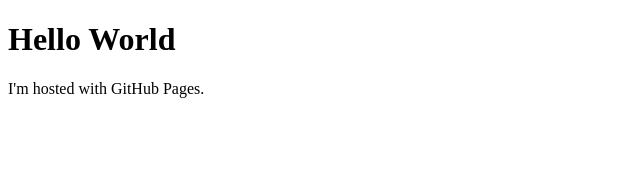
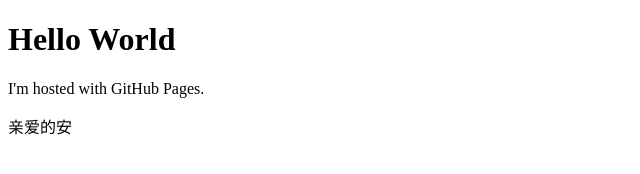
Before and after one commit to KCDaemon/KCDaemon.github.io, a plain HTML site: page index.html in a window 1280 px wide. Shown: the full height of the page, 0-640 px from the left. Drawn offline with Linux system fonts and the light colour scheme.

Commit message:
Update index.html

```diff
--- a/index.html
+++ b/index.html
@@ -3,5 +3,6 @@
 <body>
 <h1>Hello World</h1>
 <p>I'm hosted with GitHub Pages.</p>
+<p>亲爱的安</p>
 </body>
 </html>
```
